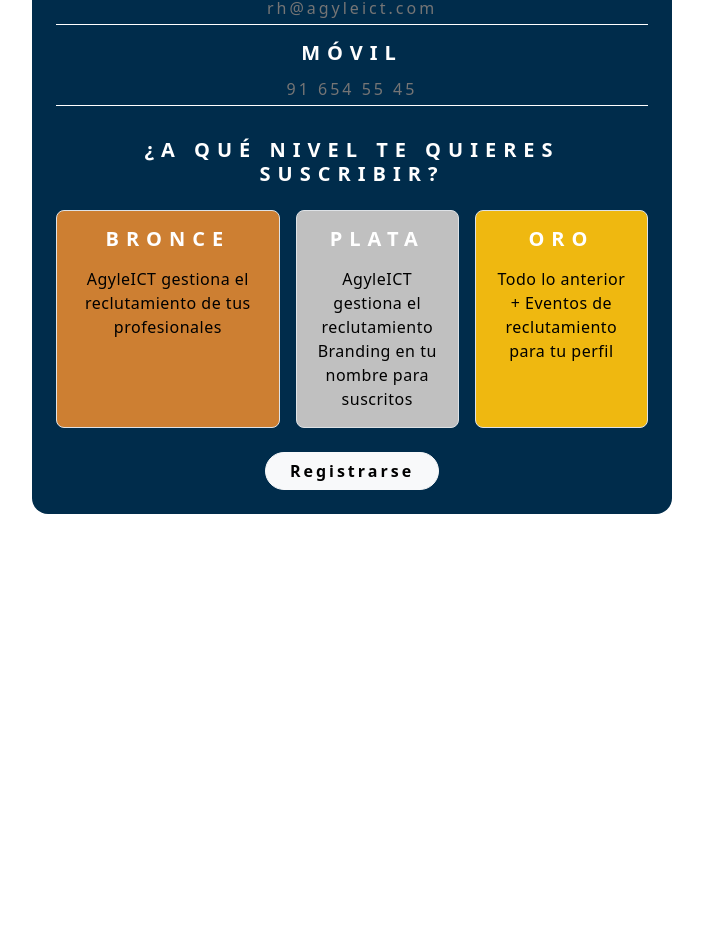
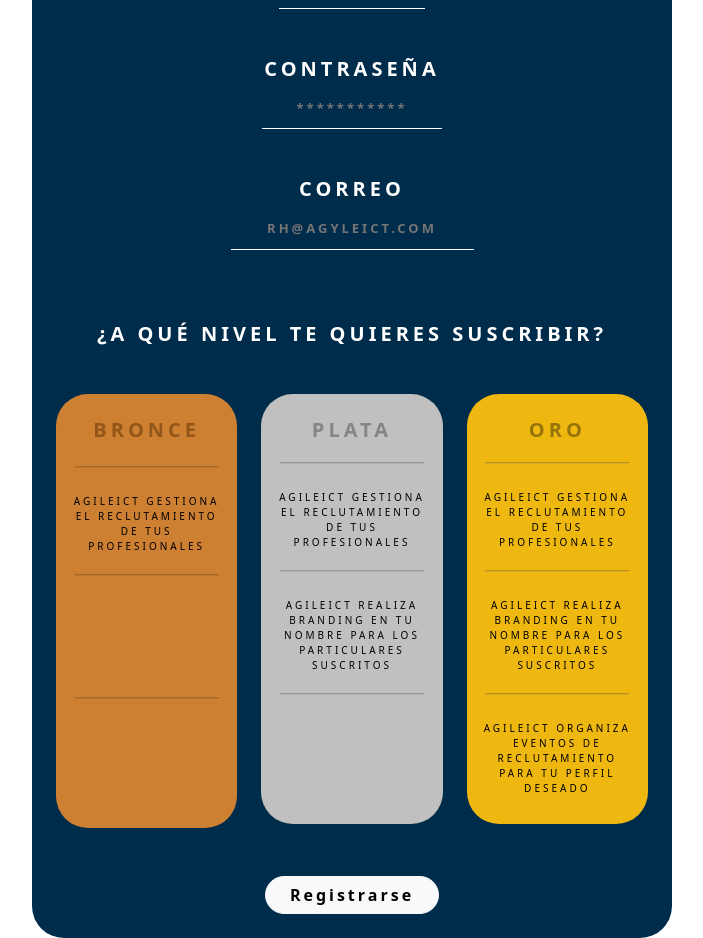
Before and after one commit to JavierMorgado/ISST-AgileICT-G02, a React (Vite) app: page /register-empresa in a window 1280 px wide. Shown: the part 350-1288 px from the top of the page, without its empty margins (288-991 px from the left). Before the commit the page ends 864 px from the top, so only its background shows below. Built offline with nearby package versions, Linux system fonts and the light colour scheme.

Commit message:
añadido cambios empresa

```diff
--- /dev/null
+++ b/src/FormInput.jsx
@@ -0,0 +1,40 @@
+import { useState, useRef, useEffect } from "react";
+import "bootstrap/dist/css/bootstrap.min.css";
+
+export default function FormInput ({ label, name, placeholder, value, onChange }) {
+  const [inputValue, setInputValue] = useState(value);
+  const measureRef = useRef(null);
+  const inputRef = useRef(null);
+
+  useEffect(() => {
+    if (measureRef.current && inputRef.current) {
+      const newWidth = measureRef.current.offsetWidth + 10; // Un poco de margen
+      inputRef.current.style.width = `${newWidth}px`;
+    }
+  }, [inputValue]);
+
+  const handleChange = (e) => {
+    setInputValue(e.target.value);
+    onChange(e);
+  };
+
+  return (
+    <div className="mb-5 d-flex flex-column align-items-center">
+      <h4 className="fw-semibold text-uppercase">{label}</h4>
+      <div className="input-wrapper">
+        {/* Span oculto para medir el ancho dinámico del texto */}
+        <span ref={measureRef} className="input-measure">
+          {inputValue || placeholder}
+        </span>
+        <input
+          ref={inputRef}
+          type="text"
+          name={name}
+          value={inputValue}
+          onChange={handleChange}
+          placeholder={placeholder}
+        />
+      </div>
+    </div>
+  );
+};
--- a/src/Home.jsx
+++ b/src/Home.jsx
@@ -1,7 +1,5 @@
 import { useState } from "react";
-import reactLogo from "./assets/react.svg";
 import agylelogo from "./assets/agyleICT.png";
-import viteLogo from "/vite.svg";
 import React from "react";
 import { useNavigate } from "react-router-dom";
 
@@ -59,7 +57,7 @@
         className="d-flex flex-column justify-content-center align-items-center"
         style={{ marginTop: "9rem" }}
       >
-        <h0>Agile I C T</h0>
+        <h1 className='heroText'>Agile I C T</h1>
         <st>Hire Smart</st>
         <st>Hire Fast</st>
       </div>
--- a/src/LogIn-Empresa.jsx
+++ b/src/LogIn-Empresa.jsx
@@ -1,64 +1,52 @@
-import { useState } from "react";
-import reactLogo from "./assets/react.svg";
-import agylelogo from "./assets/agyleICT.png";
-import viteLogo from "/vite.svg";
-//002
+import { useState } from 'react'
+import FormInput from './FormInput'
+import { Row, Stack, Button, Form, Col, Container } from 'react-bootstrap';
 
-export default function LogInEmpresa(props) {
-  const [email, setEmail] = useState("");
-  const [password, setPassword] = useState("");
 
-  function goToRegisterEmpresa() {
-    window.location.href = "/register-empresa";
+export default function LogInEmpresa(props){
+    const [email, setEmail] = useState('');
+    const [password, setPassword] = useState('');
+
+    function goToRegisterEmpresa(){
+        window.location.href = '/register-empresa';
     }
 
-  return (
+    return(
         <div className="d-flex flex-column justify-content-start align-items-center vh-100 vw-100">
-      <div className="d-flex justify-content-end align-items-center pt-3 me-3 w-50">
+            <div className='d-flex justify-content-end align-items-center mt-5 me-3 w-50'>
                 <h1>INICIO DE SESIÓN PARA EMPRESAS</h1>
             </div>
 
-      <div
-        style={{ backgroundColor: "#002C4B", width: "75%", height: "50%" }}
-        className="rounded-5 d-flex flex-column justify-content-center align-items-center"
-      >
-        <h4 className="mb-4">
-          INICIA SESIÓN CON TU <br /> CORREO Y CONTRASEÑA
-        </h4>
+            <div style={{backgroundColor: '#002C4B', width: '75%', height: '50%'}} className="rounded-5 d-flex flex-column justify-content-center align-items-center mt-5">
+                <h3 className='mb-4'>INICIA SESIÓN CON TU <br /> CORREO Y CONTRASEÑA</h3>
 
-        <div className="mb-5 d-flex" style={{ gap: "1rem" }}>
-          <input
-            type="email"
-            placeholder="menganito.perez@gmail.com"
+                <Row>
+                    <Col md={6}>
+                        <FormInput
+                            label="Correo"
+                            name="email"
+                            placeholder="rh@agyleict.com"
                             value={email}
                             onChange={(e) => setEmail(e.target.value)}
+                            style={{paddingRight: '2rem', paddingLeft: '2rem'}}
                         />
+                    </Col>
+                    <Col md={6}>
+                        <FormInput
+                            label="Contraseña"
+                            name="contraseña"
+                            placeholder="********"
+                            value={email}
+                            onChange={(e) => setPassword(e.target.value)}
+                            style={{paddingRight: '2rem', paddingLeft: '2rem'}}
+                        />
+                    </Col>
+                </Row>
 
-          <input
-            type="password"
-            placeholder="contraseña123"
-            value={password}
-            onChange={(e) => setPassword(e.target.value)}
-          />
-        </div>
+                <h3 className='mb-4'>SI NO TIENES CUENTA REGÍSTRATE AQUÍ</h3>
 
-        <h4 className="mb-4">SI NO TIENES CUENTA REGÍSTRATE AQUÍ</h4>
-
-        <button
-          onClick={goToRegisterEmpresa}
-          className="rounded-pill ms-3 me-3"
-          style={{
-            width: "104px",
-            height: "40px",
-            backgroundColor: "#fff",
-            letterSpacing: "0.5px",
-            color: "#002C4B !important",
-            textAlign: "center",
-          }}
-        >
-          REGÍSTRATE
-        </button>
+                <button onClick={goToRegisterEmpresa} className='rounded-pill' style={{backgroundColor: '#fff', letterSpacing: '0.5px', color: '#002C4B !important'}}>REGÍSTRATE</button>
             </div>
         </div>
-  );
+    )
 }
--- a/src/Register-Empresa.jsx
+++ b/src/Register-Empresa.jsx
@@ -1,16 +1,15 @@
-import { useState } from "react";
-import reactLogo from "./assets/react.svg";
-import agylelogo from "./assets/agyleICT.png";
-import viteLogo from "/vite.svg";
+import { useState } from 'react'
+import { Row, Stack, Button, Form, Col, Container } from 'react-bootstrap';
+import FormInput from './FormInput';
 
-export default function RegisterEmpresa(props) {
+
+export default function RegisterEmpresa(props){
     const [formData, setFormData] = useState({
-    nombre: "",
-    email: "",
-    password: "",
-    movil: "",
-    plan: "",
-  });
+        nombre: '',
+        email: '',
+        password: '',
+        plan: ''
+    })
 
     const handleChange = (e) => {
         const { name, value } = e.target;
@@ -23,137 +22,142 @@
 
     const handleSubmit = (e) => {
         e.preventDefault();
-    if (
-      !formData.nombre ||
-      !formData.email ||
-      !formData.password ||
-      !formData.movil ||
-      !formData.plan
-    ) {
-      alert("Por favor, rellene todos los campos");
+        if(!formData.nombre || !formData.email || !formData.password || !formData.plan){
+            alert('Por favor, rellene todos los campos');
+            console.log(formData.nombre, formData.email, formData.password, formData.plan);
             return;
         }
-
         //Aqui puedes enviar los datos al backend
-    console.log("Datos enviados:", formData);
-    alert("Registro exitoso");
+        console.log('Datos enviados:', formData);
+        goToEmpresa();
     };
 
-  function goToEmpresa() {
-    window.location.href = "/miEmpresa";
+
+
+    function goToEmpresa(){
+        window.location.href = '/MiPerfilEmpresa';
     }
 
-  return (
-    <div className="d-flex flex-column justify-content-start align-items-center vh-100 vw-100">
-      <h1>
-        REGÍSTRATE COMO <br /> EMPRESA
-      </h1>
+    return(
+        <div className="d-flex flex-column justify-content-start align-items-center vh-100 vw-100 mt-5">
+            <h1>REGÍSTRATE COMO  <br /> EMPRESA</h1>
 
             <form
                 onSubmit={handleSubmit}
-        className="btext-white rounded-4 mt-4 p-4 d-flex flex-column align-items-center"
-        style={{ backgroundColor: "#002C4B", width: "50%" }}
+                className='btext-white rounded-5 mt-5 p-4 d-flex flex-column align-items-center'
+                style={{backgroundColor: '#002C4B', width: '50%'}}
             >
-        <h5 className="text-uppercase mb-4">Datos de la empresa</h5>
+
+                <h2 className="text-uppercase mb-4">
+                    Datos de la empresa
+                </h2>
 
                 {/* FALTA CREAR IMG */}
 
-        <div className="mb-3 w-100">
-          <h6 className="text-uppercase">Nombre</h6>
-          <input
-            type="text"
+                <FormInput
+                    label="Nombre"
                     name="nombre"
+                    placeholder="AgyleICT"
                     value={formData.nombre}
                     onChange={handleChange}
-            placeholder="Ej. AgyleICT"
                 />
-        </div>
 
-        <div className="mb-3 w-100">
-          <h6 className="text-uppercase">Correo</h6>
-          <input
-            type="email"
-            name="correo"
+                <FormInput
+                    label="Contraseña"
+                    name="password"
+                    placeholder="***********"
+                    value={formData.password}
+                    onChange={handleChange}
+                />
+
+                <FormInput
+                    label="Correo"
+                    name="email"
+                    placeholder="rh@agyleict.com"
                     value={formData.email}
                     onChange={handleChange}
-            placeholder="rh@agyleict.com"
                 />
-        </div>
 
-        <div className="mb-4 w-100">
-          <h6 className="text-uppercase">Móvil</h6>
-          <input
-            type="text"
-            name="movil"
-            value={formData.movil}
-            onChange={handleChange}
-            placeholder="91 654 55 45"
-          />
-        </div>
 
-        <h6
-          className="fw-semibold text-uppercase text-center mt-2 mb-4"
-          style={{ letterSpacing: "1px" }}
-        >
+                <h4 className=" mt-4 fw-semibold text-uppercase text-center mt-2 mb-4" style={{ letterSpacing: '1px' }}>
                     ¿A qué nivel te quieres suscribir?
-        </h6>
+                </h4>
 
-        <div className="d-flex flex-column flex-md-row justify-content-between w-100 gap-3 mb-4">
-          <div
-            title="Bronce"
-            className={`rounded-3 p-3 flex-fill text-center border ${
-              formData.plan === "Bronce"
-                ? "border-warning bg-opacity-100"
-                : "bg-opacity-50"
-            }`}
-            onClick={() => handlePlanSelect("Bronce")}
-            style={{ cursor: "pointer", backgroundColor: "#CD7F32" }}
-          >
-            <h6 className="fw-bold">BRONCE</h6>
-            <p className="small mb-0" style={{ color: "black" }}>
-              AgyleICT gestiona el reclutamiento de tus profesionales
+                <Row className="mb-4">
+                    <Col sm={4}>
+                        <Stack direction='vertical' className='rounded-5 mt-4 mb-4 d-flex flex-column justify-content-center align-items-center'
+                                role="button" tabIndex={0} onClick={() => handlePlanSelect('Bronce')}
+                                style={{cursor: 'pointer', backgroundColor: '#CD7F32', filter: formData.plan === 'Bronce' ? 'drop-shadow(0 0 2em #646cffaa)' : 'none' }}>
+                            <Container className='mt-4 mb-4 d-flex flex-column justify-content-center align-items-center'>
+                                <h4 className="fw-bold colorBronce mb1">BRONCE</h4>
+                                <hr style={{ width: '9rem', height: '2px', backgroundColor: '#935619'}} />
+                                <p className="mb-1 size10" style={{color: 'black' }}>
+                                    AGILEICT GESTIONA EL RECLUTAMIENTO DE TUS PROFESIONALES
                                 </p>
-          </div>
+                                <hr style={{ width: '9rem', height: '2px', backgroundColor: '#935619'}} />
+                                <p className="mb-1 size10" style={{color: 'transparent' }}>
+                                    AGILEICT REALIZA BRANDING EN TU NOMBRE PARA LOS PARTICULARES SUSCRITOS
+                                </p>
+                                <hr style={{ width: '9rem', height: '2px', backgroundColor: '#935619'}} />
+                                <p className="mb-1 size10" style={{color: 'transparent' }}>
+                                    AGILEICT ORGANIZA EVENTOS DE RECLUTAMIENTO PARA TU PERFIL DESEADO
+                                </p>
+                            </Container>
+                        </Stack>
+                    </Col>
 
-          <div
-            title="Plata"
-            className={`rounded-3 p-3 flex-fill text-center border ${
-              formData.plan === "Plata"
-                ? "border-secondary bg-opacity-100"
-                : "bg-opacity-50"
-            }`}
-            onClick={() => handlePlanSelect("Plata")}
-            style={{ cursor: "pointer", backgroundColor: "#C0C0C0" }}
-          >
-            <h6 className="fw-bold">PLATA</h6>
-            <p className="small mb-0" style={{ color: "black" }}>
-              AgyleICT gestiona el reclutamiento <br />
-              Branding en tu nombre para suscritos
+                    <Col sm={4}>
+                        <Stack direction='vertical' className='rounded-5 mt-4 mb-4 d-flex flex-column justify-content-center align-items-center'
+                                role="button" tabIndex={0} onClick={() => handlePlanSelect('Plata')}
+                                style={{cursor: 'pointer', backgroundColor: '#C0C0C0', filter: formData.plan === 'Plata' ? 'drop-shadow(0 0 2em #646cffaa)' : 'none' }}>
+                            <Container className='mt-4 mb-4 d-flex flex-column justify-content-center align-items-center'>
+                                <h4 className="fw-bold colorPlata mb-1">PLATA</h4>
+                                <hr style={{ width: '9rem', height: '2px', backgroundColor: '#858585'}} />
+                                <p className="mb-1 size10" style={{color: 'black' }}>
+                                    AGILEICT GESTIONA EL RECLUTAMIENTO DE TUS PROFESIONALES
                                 </p>
-          </div>
+                                <hr style={{ width: '9rem', height: '2px', backgroundColor: '#858585'}} />
+                                <p className="mb-1 size10" style={{color: 'black' }}>
+                                    AGILEICT REALIZA BRANDING EN TU NOMBRE PARA LOS PARTICULARES SUSCRITOS
+                                </p>
+                                <hr style={{ width: '9rem', height: '2px', backgroundColor: '#858585'}} />
+                                <p className="mb-1 size10" style={{color: 'transparent' }}>
+                                    AGILEICT ORGANIZA EVENTOS DE RECLUTAMIENTO PARA TU PERFIL DESEADO
+                                </p>
+                            </Container>
+                        </Stack>
+                    </Col>
 
-          <div
-            title="Oro"
-            className={`rounded-3 p-3 flex-fill text-center border ${
-              formData.plan === "Oro" ? "border-warning" : "bg-opacity-75"
-            }`}
-            onClick={() => handlePlanSelect("Oro")}
-            style={{ cursor: "pointer", backgroundColor: "#EFB810" }}
-          >
-            <h6 className="fw-bold">ORO</h6>
-            <p className="small mb-0" style={{ color: "black" }}>
-              Todo lo anterior <br />+ Eventos de reclutamiento para tu perfil
+                    <Col sm={4}>
+                        <Stack direction='vertical' className='rounded-5 mt-4 mb-4 d-flex flex-column justify-content-center align-items-center'
+                                role="button" tabIndex={0} onClick={() => handlePlanSelect('Oro')}
+                                style={{cursor: 'pointer', backgroundColor: '#EFB810', filter: formData.plan === 'Oro' ? 'drop-shadow(0 0 2em #646cffaa)' : 'none'}}>
+                            <Container className='mt-4 mb-4 d-flex flex-column justify-content-center align-items-center'>
+                                <h4 className="fw-bold colorOro mb-1">ORO</h4>
+                                <hr style={{ width: '9rem', height: '2px', backgroundColor: '#858585'}} />
+                                <p className="mb-1 size10" style={{color: 'black' }}>
+                                    AGILEICT GESTIONA EL RECLUTAMIENTO DE TUS PROFESIONALES
                                 </p>
-          </div>
-        </div>
-        <button
-          onClick={goToEmpresa}
-          type="submit"
-          className="btn btn-light rounded-pill px-4 fw-semibold"
-        >
+                                <hr style={{ width: '9rem', height: '2px', backgroundColor: '#858585'}} />
+                                <p className="mb-1 size10" style={{color: 'black' }}>
+                                    AGILEICT REALIZA BRANDING EN TU NOMBRE PARA LOS PARTICULARES SUSCRITOS
+                                </p>
+                                <hr style={{ width: '9rem', height: '2px', backgroundColor: '#858585'}} />
+                                <p className="mb-1 size10" style={{color: 'black' }}>
+                                    AGILEICT ORGANIZA EVENTOS DE RECLUTAMIENTO PARA TU PERFIL DESEADO
+                                </p>
+                            </Container>
+                        </Stack>
+                    </Col>
+                </Row>
+                <button type="submit" className="btn btn-light rounded-pill px-4 fw-semibold">
                         Registrarse
                 </button>
             </form>
+
+
         </div>
-  );
+
+
+    )
 }
--- a/src/index.css
+++ b/src/index.css
@@ -39,6 +39,7 @@
   font-weight: 400 !important;
   letter-spacing: 0.5px !important;
   margin-top: revert-layer !important;
+  text-transform: uppercase;
 }
 
 st {
@@ -46,9 +47,10 @@
   font-weight: 200;
 }
 
-h0 {
+.heroText{
+  color: black !important;
   font-size: 64px !important;
-  font-weight: 700 !important;
+  font-weight: 700!important;
   letter-spacing: 0.5px !important;
 }
 
@@ -62,28 +64,28 @@
   color: white !important;
   font-size: 20px !important;
   font-weight: 700 !important;
-  letter-spacing: 7px !important;
+  letter-spacing: 9px !important;
 }
 
 h3 {
   color: white !important;
   font-size: 20px !important;
-  font-weight: 400 !important;
-  letter-spacing: 4px !important;
+  font-weight: 700 !important;
+  letter-spacing: 7px !important;
 }
 
 h4 {
   color: white !important;
-  font-size: 13px !important;
+  font-size: 20px !important;
   font-weight: 700 !important;
-  letter-spacing: 7px !important;
+  letter-spacing: 4px !important;
 }
 
 h5 {
   color: white !important;
-  font-size: 32px !important;
+  font-size: 13px !important;
   font-weight: 700 !important;
-  letter-spacing: 9px !important;
+  letter-spacing: 7px !important;
 }
 
 h6 {
@@ -131,16 +133,40 @@
 
 input {
   color: white !important;
-  font-size: 16px !important;
-  font-weight: 400;
+  font-size: 13px !important;
+  font-weight: 700;
   letter-spacing: 3px !important;
-  width: 100%;
   background-color: transparent;
   text-align: center;
+  text-transform: uppercase;
   border: none;
   border-bottom: 1px solid white;
-  color: white;
-  padding: 0.25rem 1rem;
+  box-sizing: content-box;
+  padding: 10px 20px;
+  min-width: 50px;
+}
+
+input:focus {
+  outline: none;
+  box-shadow: none;
+}
+input:not(:placeholder-shown) {
+  width: fit-content;
+}
+
+.input-wrapper {
+  display: inline-block;
+  position: relative;
+}
+
+.input-measure {
+  position: absolute;
+  visibility: hidden;
+  white-space: nowrap;
+  font-size: 16px;
+  font-weight: 400;
+  letter-spacing: 3px;
+  text-transform: uppercase;
 }
 
 label.text-uppercase {
@@ -168,3 +194,37 @@
   margin: 0 !important;
   padding: 0 !important;
 }
+
+.white{
+  color: white !important;
+}
+
+.size10{
+  font-size: 10px !important;
+  letter-spacing: 3px !important;
+}
+
+
+.colorBronce{
+  color: #935619 !important;
+}
+
+.colorPlata{
+  color: #858585 !important;
+}
+
+.colorOro{
+  color: #977409 !important;
+}
+
+.bgBronce{
+  background-color: #CD7F32 !important;
+}
+
+.bgPlata{
+  background-color: #C0C0C0 !important;
+}
+
+.bgOro{
+  background-color: #EFB810 !important;
+}
```
Also changed, not shown: src/App.jsx (+3 -5 lines), src/MainMenu.jsx (added, +21 -0 lines), src/Perfil-Empresa.jsx (added, +77 -0 lines). Lines whose indentation alone changed are shown as unchanged.
